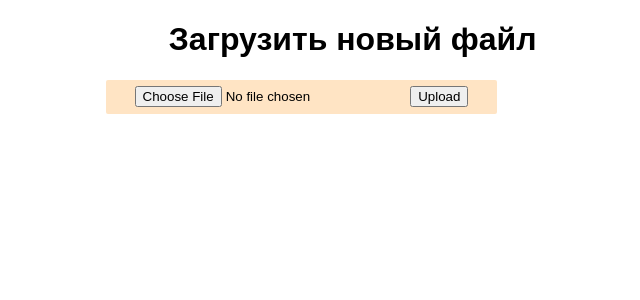
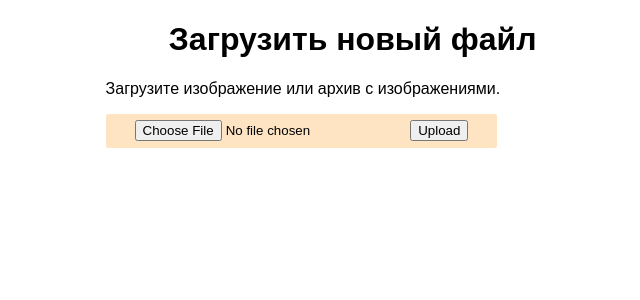
Before and after one commit to zibestr/Food-Classifier, a Flask app: page / in a window 1280 px wide. Shown: the top 300 px of the page, without its empty margins (408-1048 px from the left). Run offline with Flask 3, Linux system fonts and the light colour scheme.

Commit message:
modified src/web/templates/index.html

```diff
--- a/src/web/templates/index.html
+++ b/src/web/templates/index.html
@@ -7,6 +7,7 @@
     <body>
         <div class="main_block">
             <h1>Загрузить новый файл</h1>
+            <p>Загрузите изображение или архив с изображениями.</p>
             <form method=post enctype=multipart/form-data>
               <input type=file name=file>
               <input type=submit value=Upload>
```
